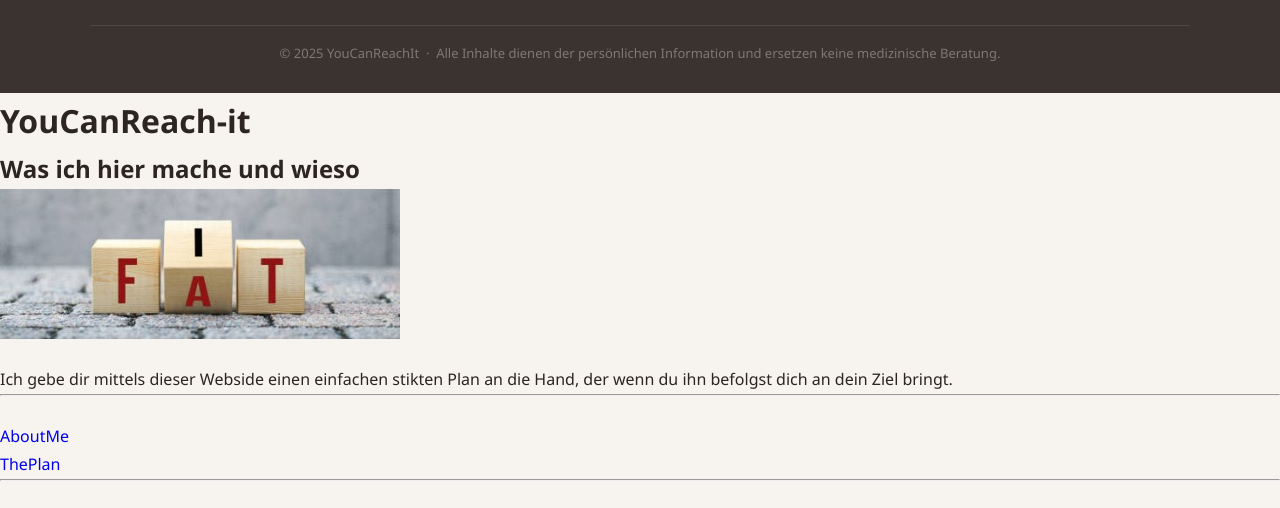
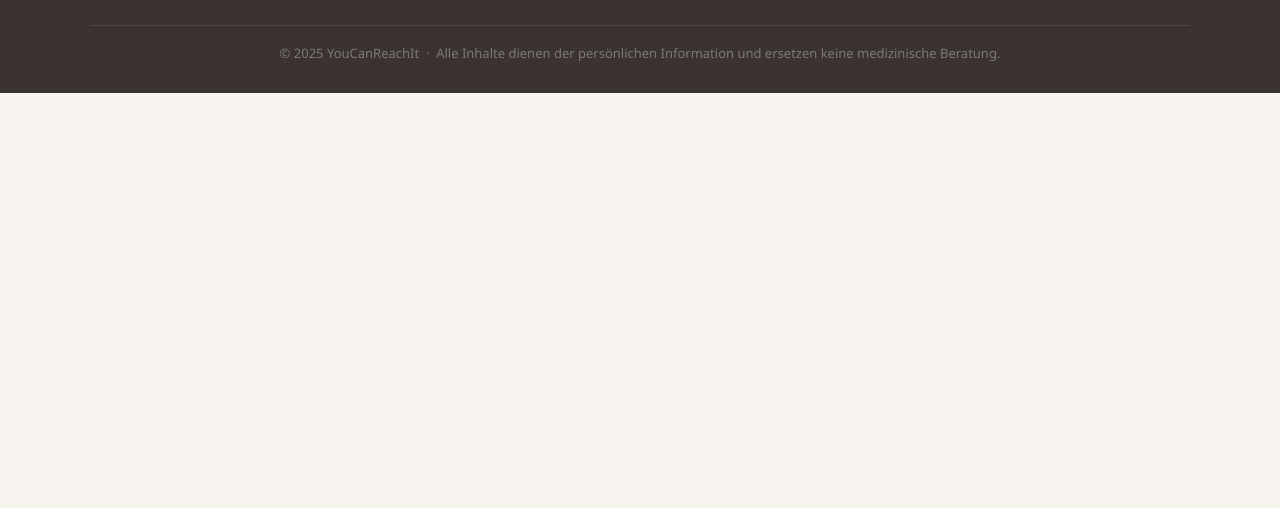
Before and after one commit to kaaas58/youCanReach-it, a plain HTML site: page index.html in a window 1280 px wide. Shown: the part 2720-3228 px from the top of the page. After the commit the page ends 2813 px from the top, so only its background shows below. Drawn offline with Linux system fonts and the light colour scheme.

Commit message:
index redundations fix

```diff
--- a/index.html
+++ b/index.html
@@ -173,46 +173,3 @@
 
 </body>
 </html>
-
-<!DOCTYPE html>
-<html lang="de">
-
-<head>
-<title>YouCanReach-it</title>
-<meta http-equiv="content-type" content="text/html; charset=utf-8">
-
-<link rel="stylesheet" href="main.css">
-</head>
-
-<body>
-        <h1>YouCanReach-it</h1>
-
-
-      <h2>
-        Was ich hier mache und wieso
-      </h2>
-
-      <div class="flex">
-      <img src="image/fat.jpg" alt="" height="180" width="400">
-      </div>
-
-      <br>
-
-      <p>
-        Ich gebe dir mittels dieser Webside einen einfachen stikten Plan an die Hand, der wenn du ihn befolgst dich an dein Ziel bringt.
-      </p>
-
-
-<nav>
-        <hr>
-        <br>
-        <a href="aboutme.html">AboutMe</a>
-        <br>
-        <a href="plan.html">ThePlan</a>
-        <br>
-        <hr>
-        <br>
-</nav>
-
-</body>
-</html>
```
